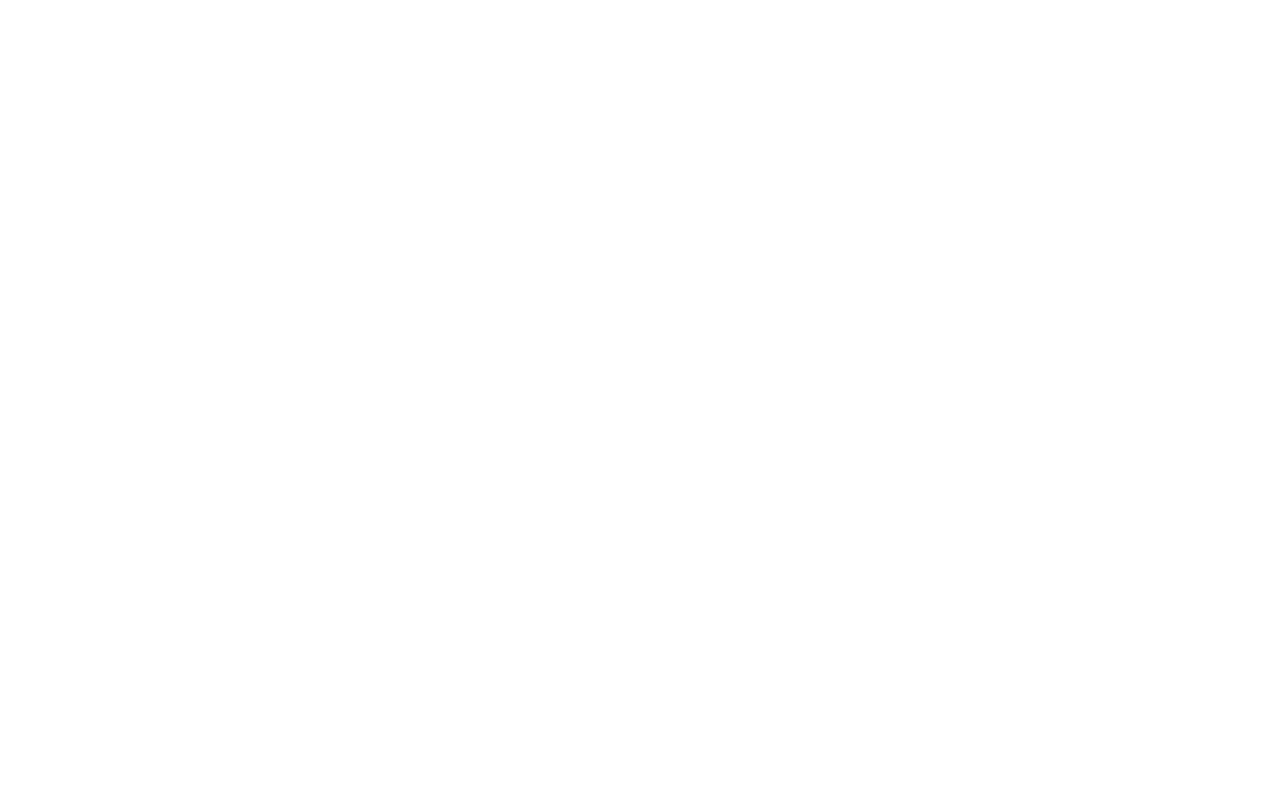
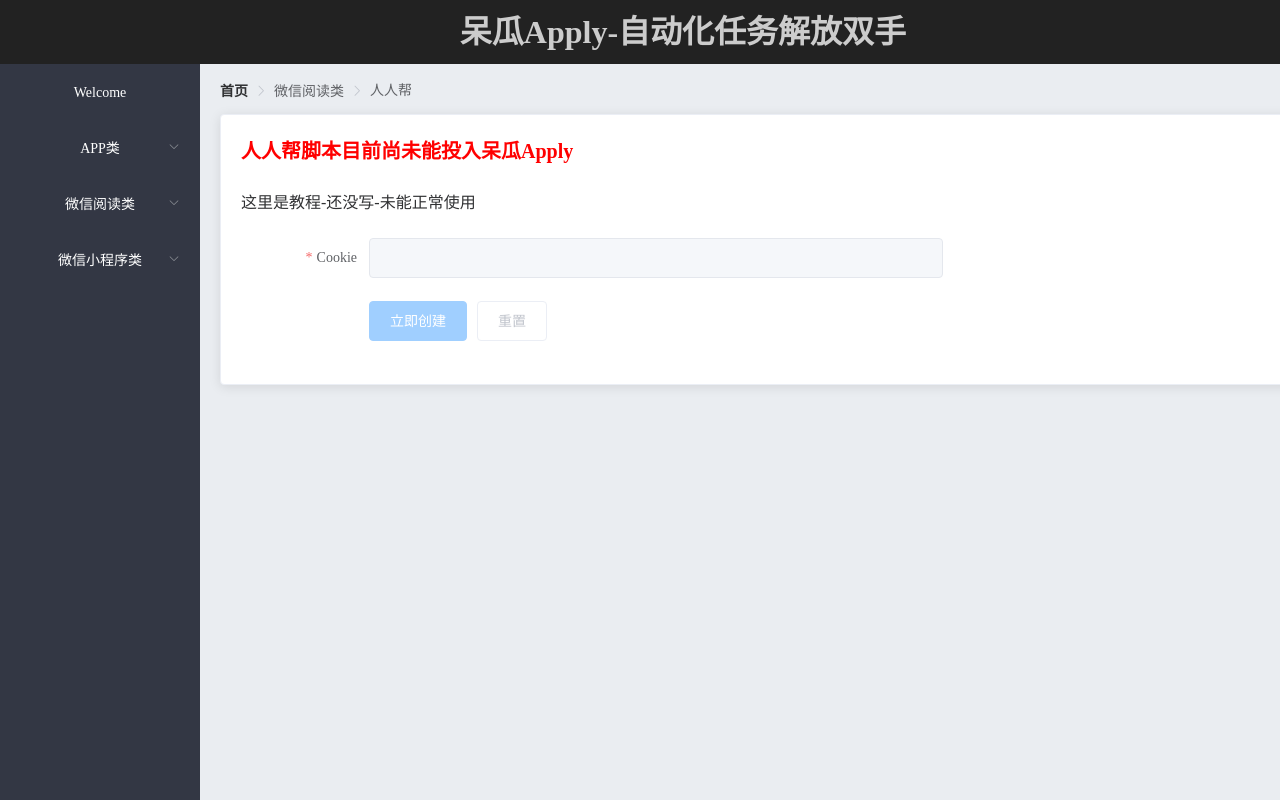
Before and after one commit to QiYiJun/daiguaapply, a Vue app: page /#/renrenbang in a window 1280 px wide. Shown: the top 800 px of the page. Built offline with nearby package versions, Linux system fonts and the light colour scheme.

Commit message:
renrenbang page creation complete

```diff
--- /dev/null
+++ b/src/components/read/RenRenBang.vue
@@ -0,0 +1,68 @@
+<template>
+  <div>
+    <el-breadcrumb separator-class="el-icon-arrow-right">
+      <el-breadcrumb-item :to="{ path: '/home' }">首页</el-breadcrumb-item>
+      <el-breadcrumb-item>微信阅读类</el-breadcrumb-item>
+      <el-breadcrumb-item>人人帮</el-breadcrumb-item>
+    </el-breadcrumb>
+    <el-card>
+      <div class='tips'>人人帮脚本目前尚未能投入呆瓜Apply</div>
+      <div class="teach">这里是教程-还没写-未能正常使用</div>
+      <el-form :model="RenRenBangForm"
+               :rules="RenRenBangRules"
+               ref="RenRenBangRef"
+               label-width="128px"
+               disabled>
+        <el-form-item label="Cookie"
+                      prop="cookie">
+          <el-input v-model="RenRenBangForm.cookie"></el-input>
+        </el-form-item>
+        <el-form-item>
+          <el-button type="primary">立即创建</el-button>
+          <el-button>重置</el-button>
+        </el-form-item>
+      </el-form>
+    </el-card>
+  </div>
+</template>
+
+<script>
+export default {
+  name: 'RenRenBang',
+  data () {
+    return {
+      RenRenBangForm: {
+        cookie: ''
+      },
+      RenRenBangRules: {
+        cookie: [
+          {
+            required: true,
+            message: '请输入Cookie',
+            trigger: 'blur'
+          }
+        ]
+      }
+    }
+  },
+  mounted () {},
+  methods: {}
+}
+</script>
+
+<style scoped>
+.el-input {
+  width: 60%;
+}
+
+.tips {
+  color: red;
+  font-weight: bold;
+  font-size: 20px;
+  margin-bottom: 25px;
+}
+
+.teach {
+  margin-bottom: 25px;
+}
+</style>
--- a/src/router/index.js
+++ b/src/router/index.js
@@ -6,6 +6,7 @@ import KuGou from 'components/apply/KuGou.vue'
 import KuWo from 'components/apply/KuWo.vue'
 import GangBeng from 'components/read/GangBeng.vue'
 import XiaoYueYue from 'components/read/XiaoYueYue.vue'
+import RenRenBang from 'components/read/RenRenBang.vue'
 
 Vue.use(VueRouter)
 
@@ -38,6 +39,10 @@ const routes = [
       {
         path: '/xiaoyueyue',
         component: XiaoYueYue
+      },
+      {
+        path: '/renrenbang',
+        component: RenRenBang
       }
     ]
   }
```
